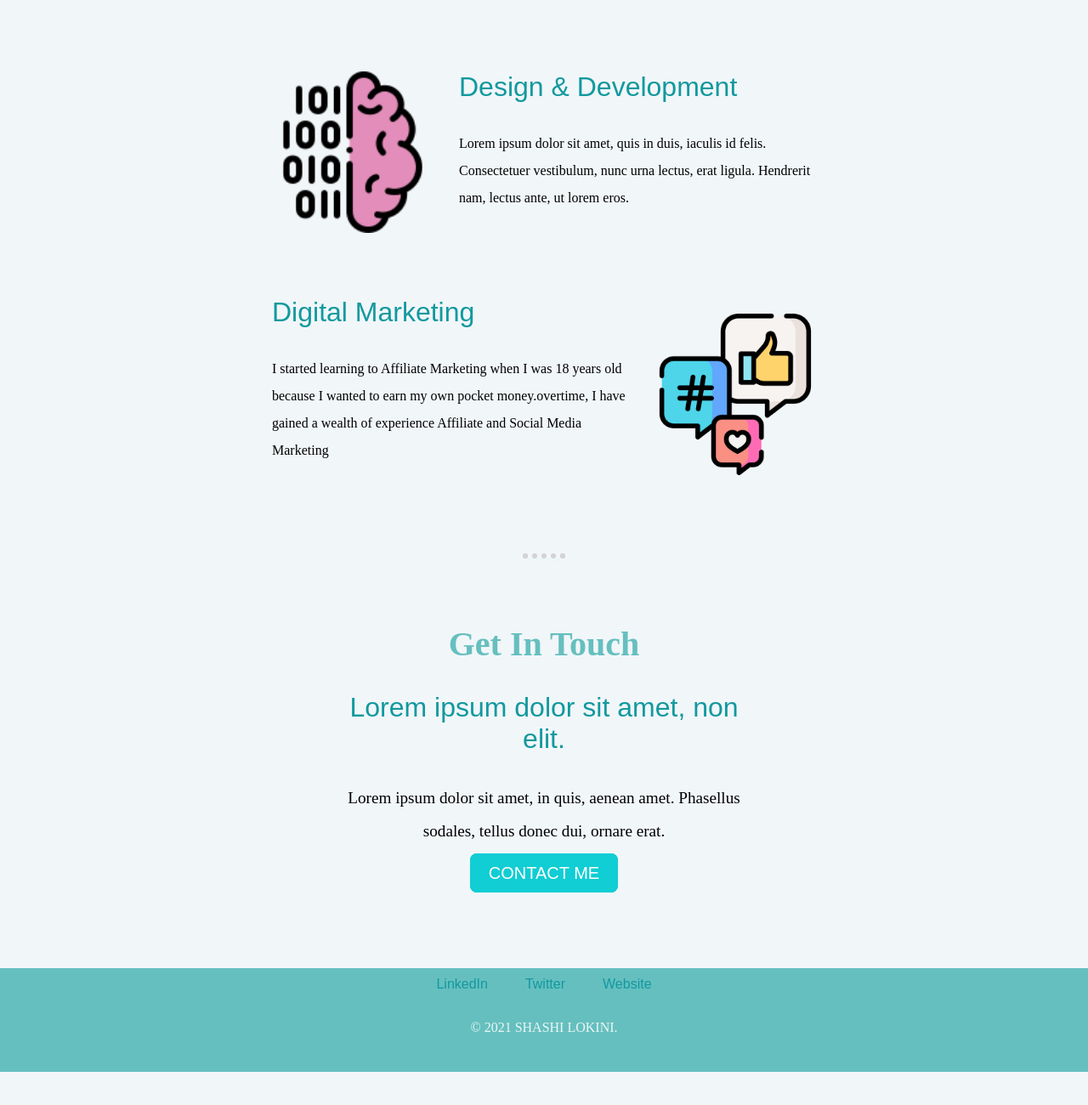
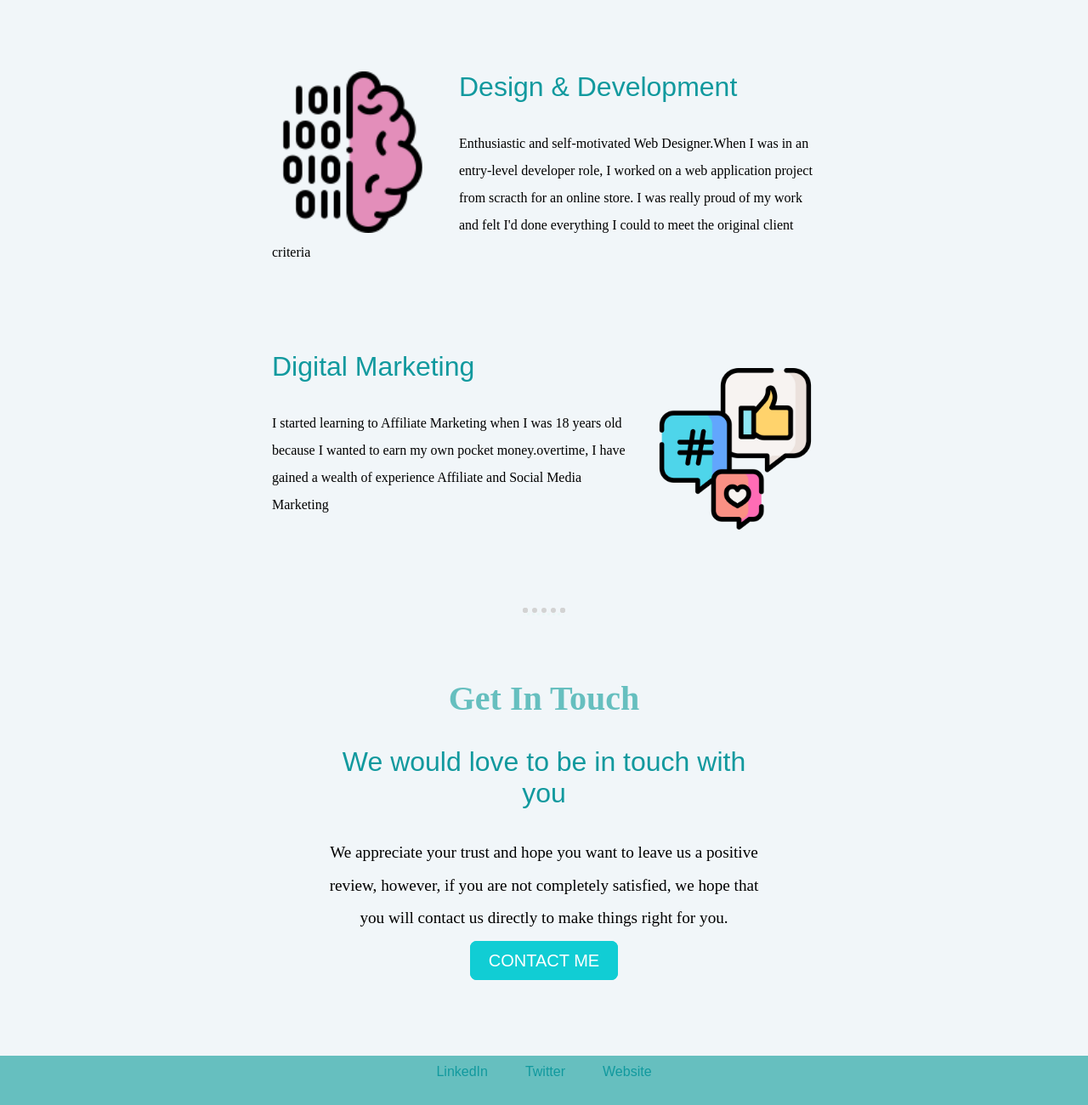
Before and after one commit to shashi1562/portfolio, a plain HTML site: page index.html in a window 1280 px wide. Shown: the part 1460-2760 px from the top of the page at 85% size. Before the commit the page ends 2721 px from the top, so only its background shows below. Drawn offline with nearby package versions, Linux system fonts and the light colour scheme.

Commit message:
Add files via upload

```diff
--- a/index.html
+++ b/index.html
@@ -30,7 +30,7 @@
       <div class="skill-row">
         <img class="png1" src="images/coding.png" alt="">
         <h3>Design & Development</h3>
-        <p>Lorem ipsum dolor sit amet, quis in duis, iaculis id felis. Consectetuer vestibulum, nunc urna lectus, erat ligula. Hendrerit nam, lectus ante, ut lorem eros.</p>
+        <p>Enthusiastic and self-motivated Web Designer.When I was in an entry-level developer role, I worked on a web application project from scracth for an online store. I was really proud of my work and felt I'd done everything I could to meet the original client criteria</p>
       </div>
       <div class="skill-row">
         <img class="png2" src="images/social.png" alt="">
@@ -41,8 +41,8 @@
     <hr>
     <div class="contact-me">
       <h2 class="tt">Get In Touch</h2>
-      <h3>Lorem ipsum dolor sit amet, non elit.</h3>
-      <p>Lorem ipsum dolor sit amet, in quis, aenean amet. Phasellus sodales, tellus donec dui, ornare erat.</p>
+      <h3>We would love to be in touch with you</h3>
+      <p>We appreciate your trust and hope you want to leave us a positive review, however, if you are not completely satisfied, we hope that you will contact us directly to make things right for you.</p>
       <a class="btn" href="mailto:shashi.lokini@gmail.com">CONTACT ME</a>
     </div>
   </div>
@@ -50,8 +50,8 @@
 
   <div class="bottom-container">
     <a class="footer-link" href="https://www.linkedin.com/">LinkedIn</a>
-    <a class="footer-link" href="https://twitter.com/">Twitter</a>
-    <a class="footer-link" href="https://www.appbrewery.co/">Website</a>
+    <a class="footer-link" href="https://mobile.twitter.com/shashilokini">Twitter</a>
+    <a class="footer-link" href="https://crackingarenaa.blogspot.com/">Website</a>
     <p class="copyright">© 2021 SHASHI LOKINI.</p>
   </div>
 
```
